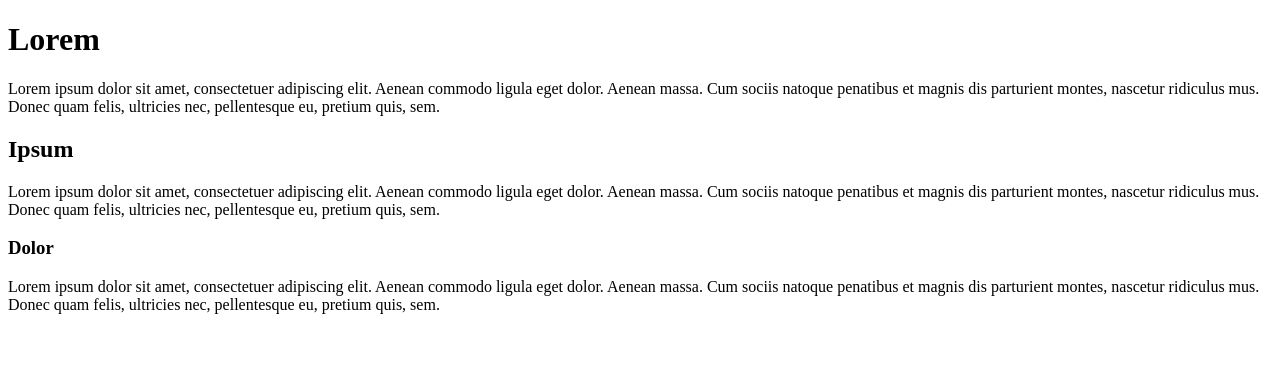
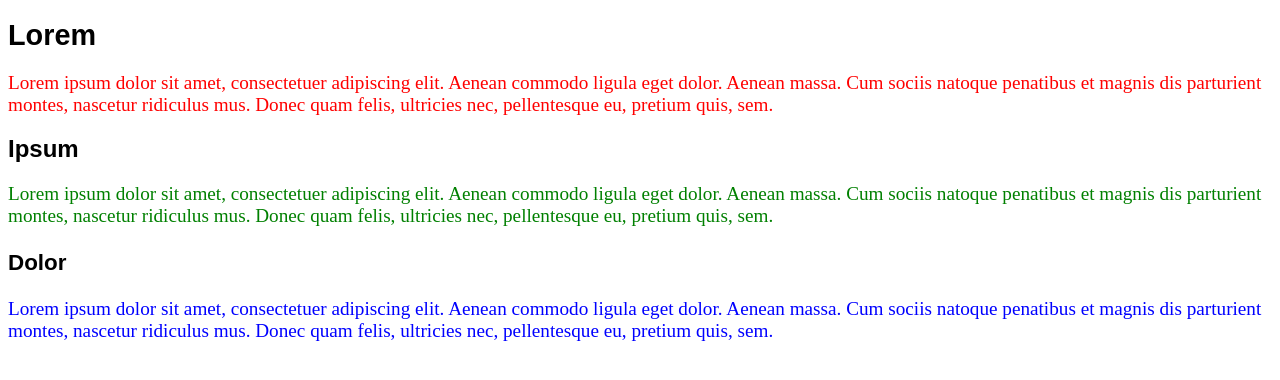
Before and after one commit to DestinyPauwelyn/Web-Development, a plain HTML site: page Labo-5/index.html in a window 1280 px wide. Drawn offline with Linux system fonts and the light colour scheme.

Commit message:
Update style.css

```diff
--- a/Labo-5/Styles/style.css
+++ b/Labo-5/Styles/style.css
@@ -1,25 +1,25 @@
-style h1 {
+h1 {
     font-family: Arial;
     font-size: 1.8em;
 }
-style h2 {
+h2 {
     font-family: Arial;
     font-size: 1.5em;
 }
-style h3 {
+h3 {
     font-family: Arial;
     font-size: 1.4em;
 }
-style p {
+p {
     font-family: Times New Roman;
     font-size: 1.2em;
 }
-style .p1 {
+.p1 {
     color: red;
 }
-style .p2 {
+.p2 {
     color:green;
 }
-style .p3 {
+.p3 {
     color:blue;
 }
```
